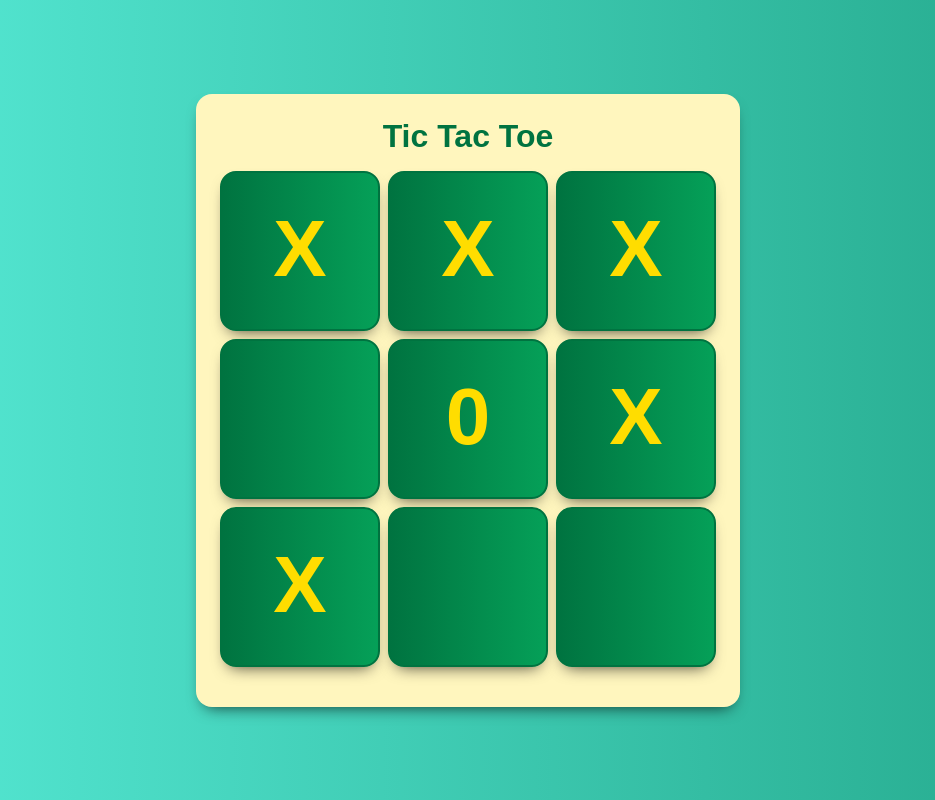
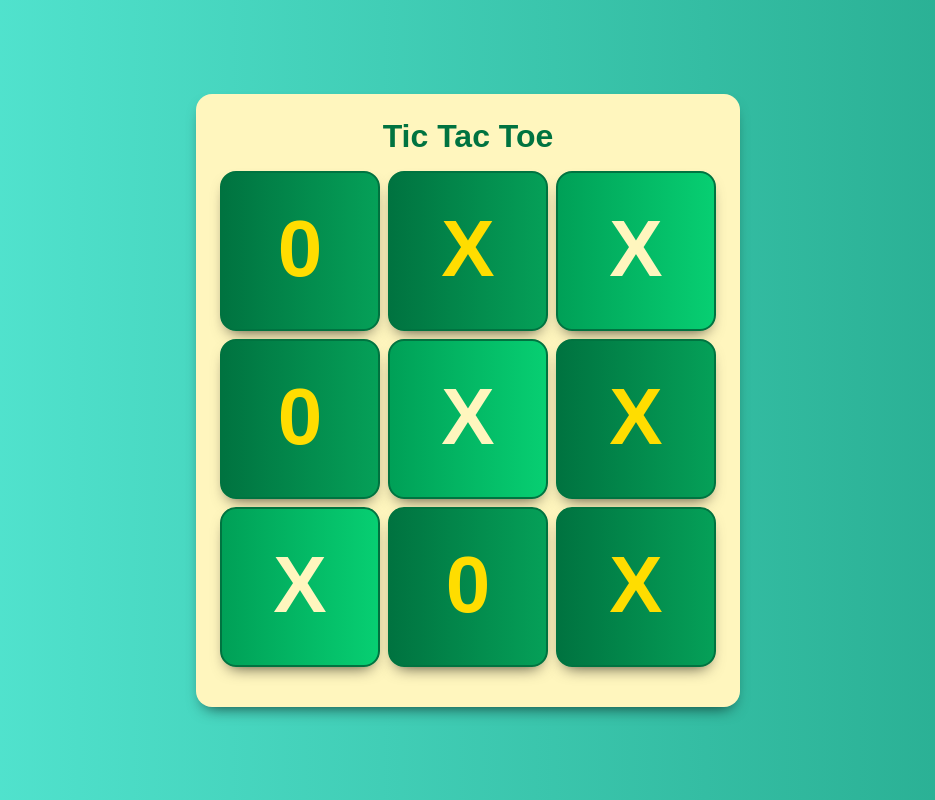
Before and after one commit to feudadrien/game_tictactoe, a React (Create React App) app in the folder tictactoe/: page / in a window 1280 px wide. Shown: the whole page, without its empty margins (172-1107 px from the left). Built offline with nearby package versions, Linux system fonts and the light colour scheme.

Commit message:
ClassNames

```diff
--- a/tictactoe/package.json
+++ b/tictactoe/package.json
@@ -6,6 +6,7 @@
     "@testing-library/jest-dom": "^5.11.8",
     "@testing-library/react": "^11.2.2",
     "@testing-library/user-event": "^12.6.0",
+    "classnames": "^2.2.6",
     "react": "^17.0.1",
     "react-dom": "^17.0.1",
     "react-scripts": "4.0.1",
--- a/tictactoe/src/components/Board/Board.js
+++ b/tictactoe/src/components/Board/Board.js
@@ -8,15 +8,15 @@ import './Board.css';
 export const Board = () => {
   return (
     <div id="board">
-          <Cell value="X"/>
-          <Cell value="X"/>
-          <Cell value="X"/>
-          <Cell value=""/>
-          <Cell value="0"/>
-          <Cell value="X"/>
-          <Cell value="X"/>
-          <Cell value=""/>
-          <Cell value=""/>
+          <Cell value="0" canHighlight={false}/>
+          <Cell value="X" canHighlight={false}/>
+          <Cell value="X" canHighlight={true}/>
+          <Cell value="0" canHighlight={false}/>
+          <Cell value="X" canHighlight={true}/>
+          <Cell value="X" canHighlight={false}/>
+          <Cell value="X" canHighlight={true}/>
+          <Cell value="0" canHighlight={false}/>
+          <Cell value="X" canHighlight={false}/>
       </div>
   );
 }
--- a/tictactoe/src/components/Cell/Cell.js
+++ b/tictactoe/src/components/Cell/Cell.js
@@ -1,13 +1,30 @@
 import React from 'react';
+import classNames from 'classnames';
 
 import './Cell.css';
 
 // import and conver App.js then export
-export const Cell = (props) => { // stop the cell content from populating everywhere.
+export const Cell = (props) => {
+
+
+    const cellClasses = classNames ({
+        cell: true,
+        winner: props.canHighlight
+
+    });
+
+    const cellContentClasses = classNames ({
+        'cell-content': true,
+        populated: props.value
+
+    });
+
+
   return (
     // adding the content of the cell plus the class populated
-    <button className="cell">
-              <span className="cell-content populated">{props.value}</span>
+    // winner class from CSS
+    <button className={cellClasses}>
+              <span className={cellContentClasses}>{props.value}</span>
           </button>
   );
 }
```
Also changed, not shown: 2 other files (tests, documents, lock files or other folders).
